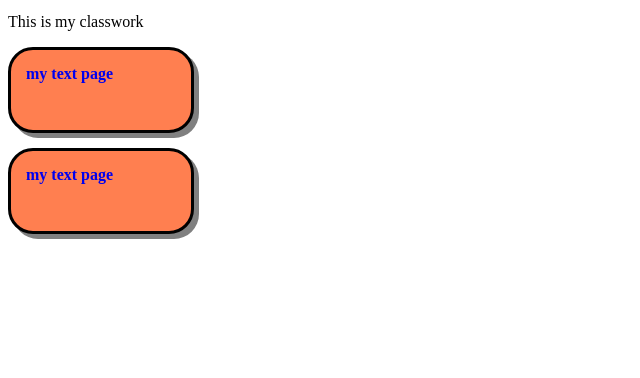
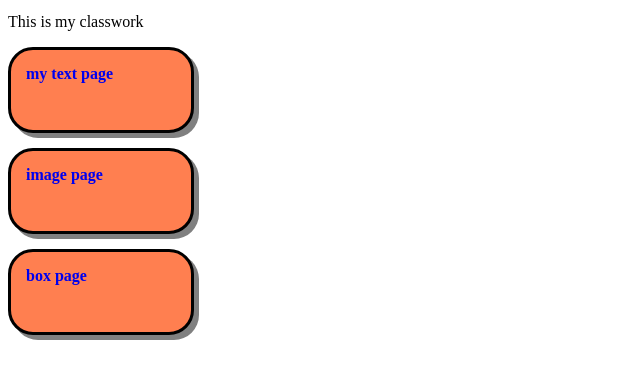
Before and after one commit to Noah-Vandlen/lcc-site, a plain HTML site: page index.html in a window 1280 px wide. Shown: the part 148-526 px from the top of the page, without its empty margins (0-640 px from the left). Drawn offline with Linux system fonts and the light colour scheme.

Commit message:
Add files via upload

```diff
--- a/index.html
+++ b/index.html
@@ -2,11 +2,13 @@
 <html lang="en">
 <head>
     <title>web demo landing page</title>
+    <link rel="icon" type="image/png" href="favicon-32x32.png" sizes="32x32" />
+    <link rel="icon" type="image/png" href="favicon-16x16.png" sizes="16x16" />
+
     <style>
       html{
         font size:100%;
       }
-
 ul{
   list-style-type:none
   margin: 0;
@@ -55,7 +57,8 @@ a:active{
 
 <ul>
   <li><a href="text.html">my text page</a></li>
-  <li><a href="text.html">my text page</a></li>
+  <li><a href="image.html">image page</a></li>
+  <li><a href="box.html">box page</a></li>
 </ul>
     </main>
 </body>
```
Also changed, not shown: Icon.png (added), favicon-32x32.png (added).
